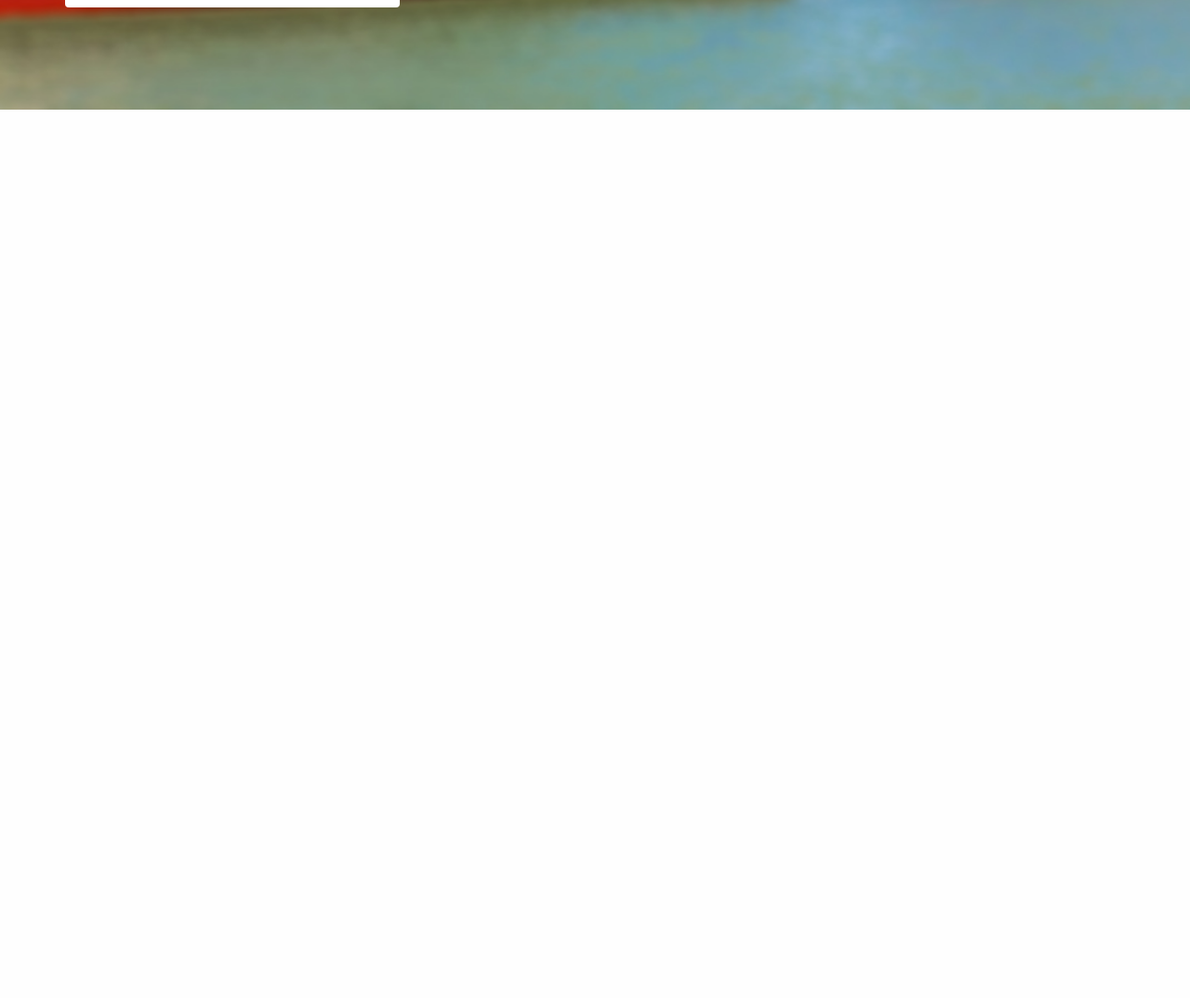
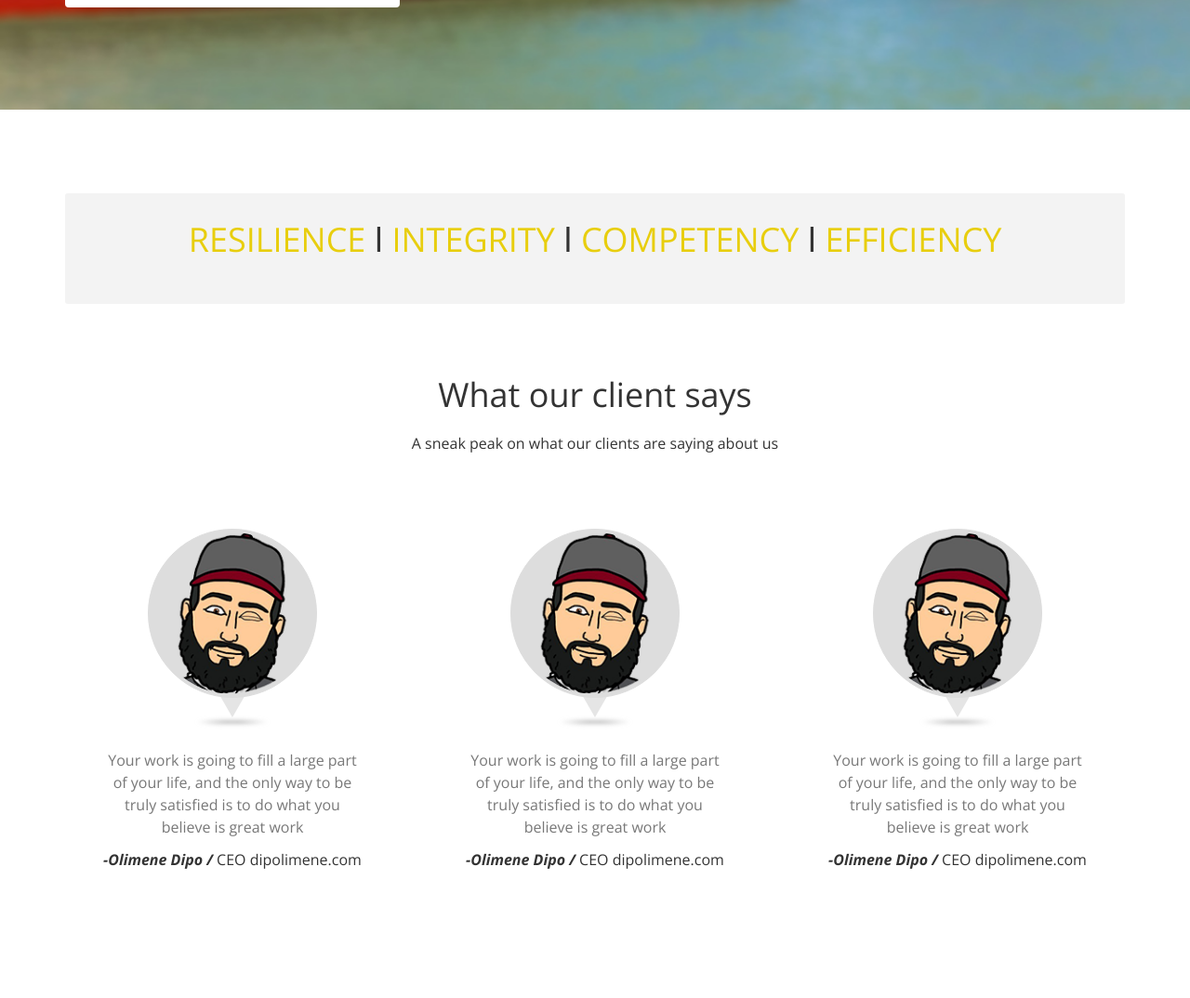
Before and after one commit to dipolimene/psmaritime, a PHP site: page /services.php in a window 1280 px wide. Shown: the part 785-1859 px from the top of the page at 93% size. Before the commit the page ends 903 px from the top, so only its background shows below. Run offline with PHP 8.4, Linux system fonts and the light colour scheme.

Commit message:
included the client say section

```diff
--- a/www/services.php
+++ b/www/services.php
@@ -118,3 +118,55 @@ $page_title = "P'S Maritime - Services";
     </section><!--/#services-->
 
 <!-- SERVICE SECTION ENDS -->
+
+
+<!-- WHAT CLIENT SAYS SECTION BEGINS -->
+
+    <section id="feature" class="transparent-bg">
+
+        <div class="container">
+
+            <div class="get-started center wow fadeInDown">
+                <h2> <span>RESILIENCE</span> ǀ <span>INTEGRITY</span> ǀ <span>COMPETENCY</span> ǀ <span>EFFICIENCY</span> </h2>
+<!--                <p class="lead">Lorem ipsum dolor sit amet, consectetur adipisicing elit, sed do eiusmod tempor incididunt ut labore et dolore  magna aliqua. <br>  Ut enim ad minim veniam,quis nostrud exercitation ullamco laboris nisi ut aliquip ex ea commodo</p>
+                <div class="request">
+                    <h4><a href="#">Request a free Quote</a></h4>
+                </div>      -->
+            </div><!--/.get-started-->
+
+            <div class="clients-area center wow fadeInDown">
+                <h2>What our client says</h2>
+                <p class="lead">A sneak peak on what our clients are saying about us</p>
+            </div>
+
+
+            <div class="row">
+
+                <div class="col-md-4 wow fadeInDown">
+                    <div class="clients-comments text-center">
+                        <img src="images/client1.png" class="img-circle" alt="">
+                        <h3>Your work is going to fill a large part of your life, and the only way to be truly satisfied is to do what you believe is great work</h3>
+                        <h4><span>-Olimene Dipo /</span>  CEO dipolimene.com</h4>
+                    </div>
+                </div>
+                <div class="col-md-4 wow fadeInDown">
+                    <div class="clients-comments text-center">
+                        <img src="images/client1.png" class="img-circle" alt="">
+                        <h3>Your work is going to fill a large part of your life, and the only way to be truly satisfied is to do what you believe is great work</h3>
+                        <h4><span>-Olimene Dipo /</span>  CEO dipolimene.com</h4>
+                    </div>
+                </div>
+                <div class="col-md-4 wow fadeInDown">
+                    <div class="clients-comments text-center">
+                        <img src="images/client1.png" class="img-circle" alt="">
+                        <h3>Your work is going to fill a large part of your life, and the only way to be truly satisfied is to do what you believe is great work</h3>
+                        <h4><span>-Olimene Dipo /</span>  CEO dipolimene.com</h4>
+                    </div>
+                </div>
+
+            </div>
+
+        </div><!--/.container-->
+    </section><!--/#feature-->
+
+<!-- WHAT CLIENT SAYS SECTION ENDS -->
```
